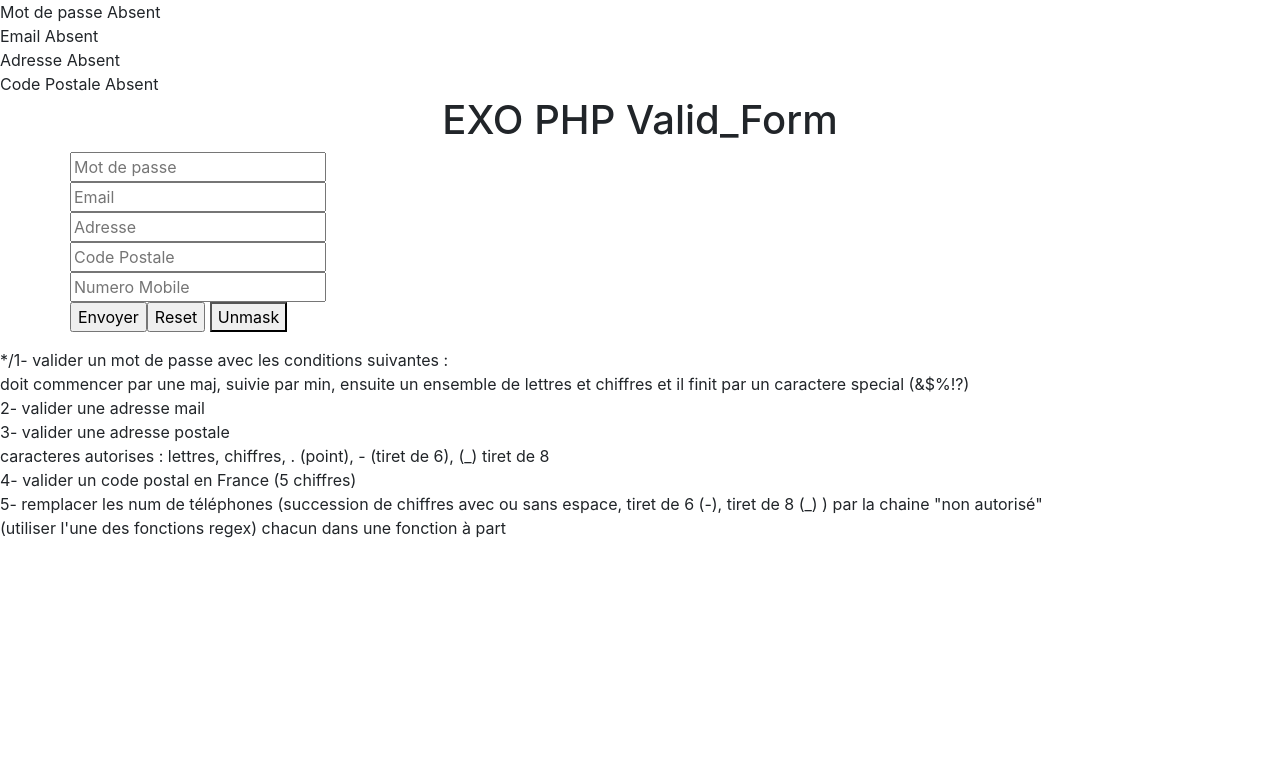
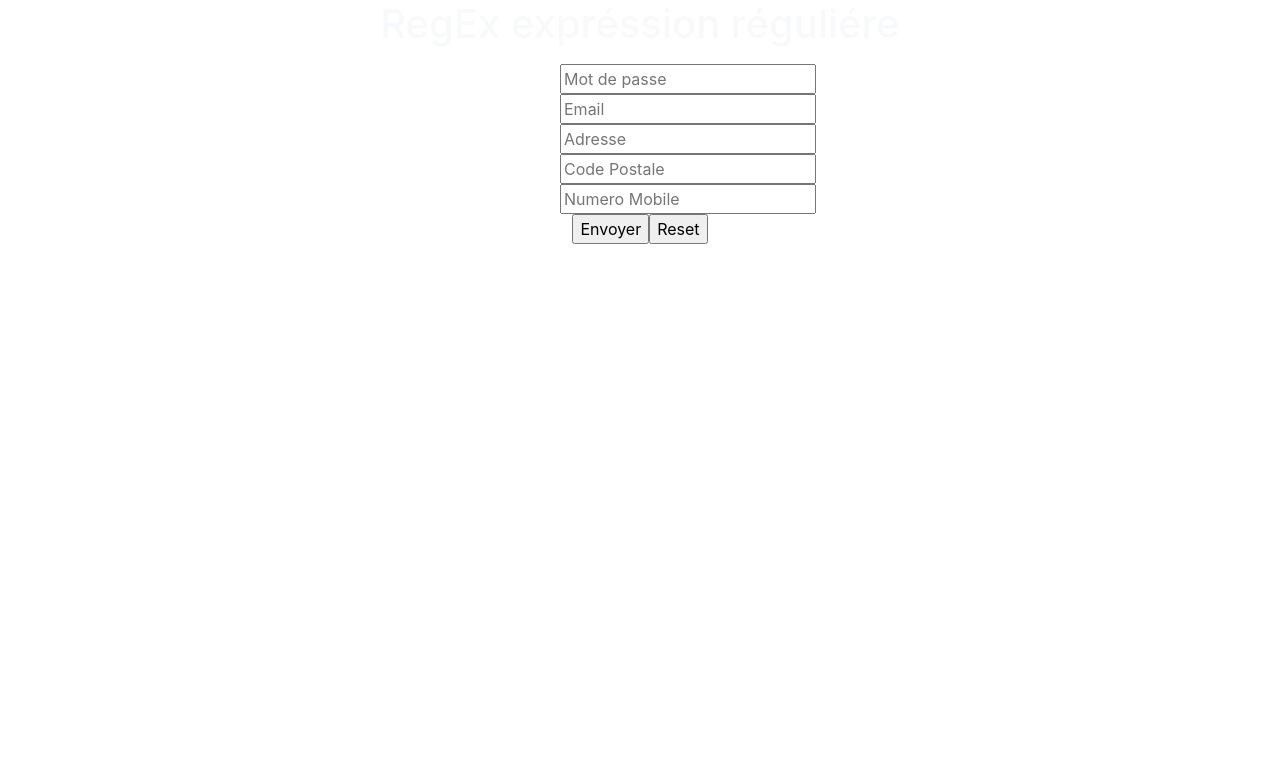
Before and after one commit to Maryan62290/AFPA, a PHP site: page /valid_regEx.php in a window 1280 px wide. Shown: the top 783 px of the page. Run offline with PHP 8.4, Linux system fonts and the light colour scheme; data that the repository does not hold is empty; some libraries are stand-ins or nearby versions.

Commit message:
ajout style

```diff
--- a/PHP-GIT/valid_regEx.php
+++ b/PHP-GIT/valid_regEx.php
@@ -1,26 +1,22 @@
-<?php /*
- ///numero phone
-$numero = $_POST['numero'];
-if (preg_match('#(0|\+33)[1-9]( *[0-9]{2}){4}#', $numero)) {
-    echo "Le numéro de téléphone entré est correct.";
-    // On peut ajouter le numéro à la base de donnée
-} else {
-    echo "Le numéro de téléphone entré est incorrect.";
-    // On ne peut pas ajouter le numéro à la base de donnée
-} */
+<?php
+
+/* 1- valider un mot de passe avec les conditions suivantes :<br/>
+doit commencer par une maj, suivie par min, ensuite un ensemble de lettres et chiffres et il finit par un caractere special (&$%!?)<br/>
+2- valider une adresse mail<br/>
+3- valider une adresse postale<br/>
+caracteres autorises : lettres, chiffres, . (point), - (tiret de 6), (_) tiret de 8<br/>
+4- valider un code postal en France (5 chiffres)<br/>
+5- remplacer les num de téléphones (succession de chiffres avec ou sans espace, tiret de 6  (-), tiret de 8 (_) ) par la chaine "non autorisé" <br/>
+(utiliser l'une des fonctions regex) chacun dans une fonction à part */
 
 
-
-$phone = $_POST['phone'];
-
-$submit =  $_POST['submit'];
 
 
 function valid_mdp()
 {
   $password = htmlspecialchars($_POST['password']);
-	if(!empty($password)){
-    if(preg_match("/^[A-Z]{1}[a-z]{1}[a-z0-9]+[&$%!?]$/", $password)){
+	if(isset($password)){
+    if(preg_match("/^[a-zA-Z0-9&$%!?]{8,20}$/", $password)){
       echo "Bravo Mot de pass Correct ! <br/> Votre Mot de passe est : ".$password . "<br/>";
     }
     else{
@@ -30,14 +26,15 @@
     echo "Mot de passe Absent <br/>";
   }
 }
-valid_mdp();
+
+
 
 
 function valid_mail(){
   $email = htmlspecialchars($_POST['email']);
-  if(!empty($email)){
-    if(preg_match("/^[_.a-z0-9-]+@[_.a-z0-9-]{1,}\.[a-z]{2,4}$/", $email)){
-      echo "Bravo Email correct ! <br/> Votre Email est : " .$email . "<br/>";
+  if(isset($email)){
+    if(preg_match("/^[._a-z0-9-]+(.[_a-z0-9-]+)*@[a-z0-9-]+(.[a-z0-9-]+)*(.[a-z]{2,4})$/", $email)){
+      echo "Bravo Email correct ! <br/> Votre Email est : " . $email . "<br/>";
     }else{
       echo "Format Email incorrect <br/>" ;
     }
@@ -45,20 +42,14 @@
     echo "Email Absent <br/>";
   }
 }
-valid_mail();
+
 
 function valid_adresse(){
   $adresse = htmlspecialchars($_POST['adresse']);
-  setlocale(LC_CTYPE, 'fr_FR','fra');
-  $accent = preg_quote("ÀÁÂÃÄÅÇÈÉÊËÌÍÎÏÒÓÔÕÖÙÚÛÜÝàáâãäåçèéêëìíîïðòóôõöùúûüýÿ", "^") ;
 
-  if(!empty($adresse)){
-    if(preg_match("/^[0-9]+[ -_.]?[a-z\w]{1,}[ -_.]?[a-z\w]{1,}[ -_.]?[a-z\w]{1,}$/", $adresse)){
-
-      for($i=0;$i<strlen($accent);$i++){
-        echo $accent[$i]."*";
-      }
-      echo "Bravo Adresse correct ! <br/> Votre Adresse est : " .$adresse . "<br/>";
+  if(isset($adresse)){
+    if(preg_match("/^[A-Za-z0-9 -.éè]+$/", $adresse)){
+      echo "Bravo Adresse correct ! <br/> Votre Adresse est : " . $adresse . "<br/>";
     }else{
       echo "Format Adresse incorrect <br/>" ;
     }
@@ -66,14 +57,18 @@
     echo "Adresse Absent <br/>";
   }
 }
-valid_adresse();
+
+
+
 
 function valid_code(){
   $postale = htmlspecialchars($_POST['postale']);
 
-  if(!empty($postale)){
-    if(preg_match("/^[0-9]{5}$/", $postale)){
-      echo "Bravo Code Postale correct ! <br/> Votre Code Postale est : " .$postale . "<br/>";
+  if(isset($postale)){
+
+    if(preg_match("/^[0-9A-Za-z]{5}$/", $postale)){
+
+      echo "Bravo Code Postale correct ! <br/> Votre Code Postale est : " . $postale . "<br/>";
     }else{
       echo "Format Code Postale incorrect <br/>" ;
     }
@@ -81,7 +76,24 @@
     echo "Code Postale Absent <br/>";
   }
 }
-valid_code();
+
+
+function valid_phone(){
+
+
+  $phone = htmlspecialchars($_POST['phone']);
+  $t = preg_replace("/[-_0-9]+/", "non autorisé", $phone) ;
+  if(isset($phone)){
+
+    if( 1== 1){
+        echo "Bravo Téléphone correct ! <br/> Votre Téléphone est : " .  $t . "<br/>";
+    }else{
+        echo "Format Téléphone incorrect <br/>" ;
+    }
+  }else{
+    echo "Téléphone Absent <br/>";
+  }
+}
 
 
 ?>
@@ -89,43 +101,46 @@
 <!doctype html>
 <html lang="fr">
   <head>
-    <meta charset="utf-8">
+    <meta charset="UTF-8">
     <meta name="viewport" content="width=device-width, initial-scale=1">
     <link href="../css/bootstrap.css" rel="stylesheet" >
+    <link href="../css/style.css" rel="stylesheet" >
 
     <title>MDP PHP</title>
   </head>
   <body>
-  <h1 class="box-logo box-title text-center">EXO PHP Valid_Form</h1>
-
+<header>
+  <h1 class="box-logo box-title text-center text-light">RegEx expréssion réguliére</h1>
+</header>
 <div class="container">
   <div class="row">
-
-  <form class="box" action="<?php echo htmlspecialchars($_SERVER["PHP_SELF"]);?>" method="post">
+    <div class="col-2 mx-auto pt-2">
+  <form class="box text-center" action="<?php echo htmlspecialchars($_SERVER["PHP_SELF"]);?>" method="post">
 
 
     <input type="text" class="box-input" name="password" placeholder="Mot de passe"  /><br/>
     <input type="" class="box-input" name="email" placeholder="Email"  /><br/>
     <input type="text" class="box-input" name="adresse" placeholder="Adresse"  /><br/>
     <input type="number" class="box-input" name="postale" placeholder="Code Postale"  /><br/>
-    <input type="number" class="box-input" name="phone" placeholder="Numero Mobile"  /><br/>
+    <input type="text" class="box-input" name="phone" placeholder="Numero Mobile"  /><br/>
     <input type="submit" class="box-button" name="submit" value="Envoyer"  /><input type="reset" class="box-button" name="reset" value="Reset"  />
-    <button class="unmask" type="button" title="Mask/Unmask password to check content">Unmask</button>
+
 
 </form>
-
+</div><!--col-->
 </div><!--row-->
 
+
 </div><!--container-->
+  <?php
+  if(isset($_POST["submit"])){
+    echo '<div class="container bg-dark text-light p-4">
+    <div class="row">' ; valid_mdp(); valid_code() ;valid_phone(); valid_adresse(); valid_mail() ; '</div></div>' ;
+  }
+  ?>
+
 <p>
-*/1- valider un mot de passe avec les conditions suivantes :<br/>
-doit commencer par une maj, suivie par min, ensuite un ensemble de lettres et chiffres et il finit par un caractere special (&$%!?)<br/>
-2- valider une adresse mail<br/>
-3- valider une adresse postale<br/>
-caracteres autorises : lettres, chiffres, . (point), - (tiret de 6), (_) tiret de 8<br/>
-4- valider un code postal en France (5 chiffres)<br/>
-5- remplacer les num de téléphones (succession de chiffres avec ou sans espace, tiret de 6  (-), tiret de 8 (_) ) par la chaine "non autorisé" <br/>
-(utiliser l'une des fonctions regex) chacun dans une fonction à part
+
 </p>
     <script src="../js/bootstrap.js"></script>
     <script src="../js/popper.min.js" ></script>
```
